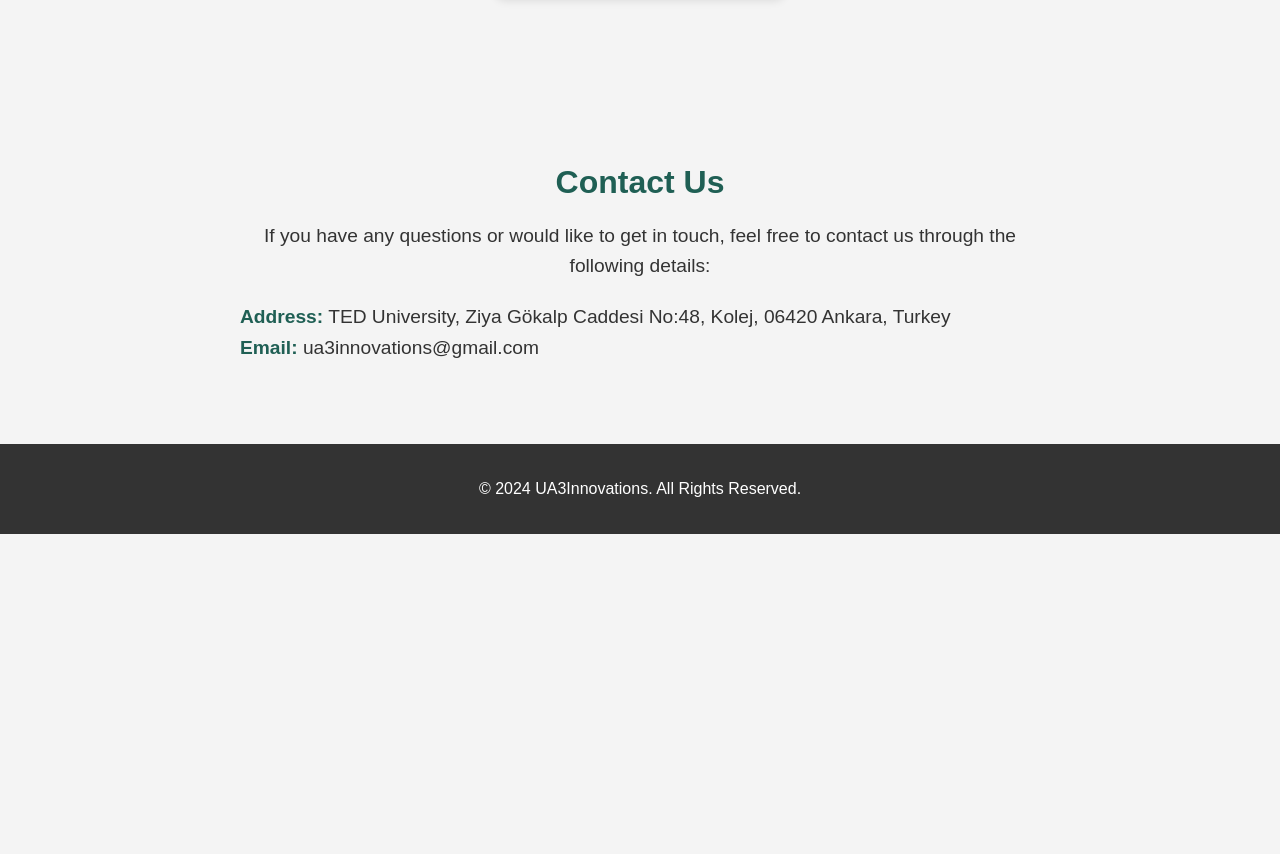
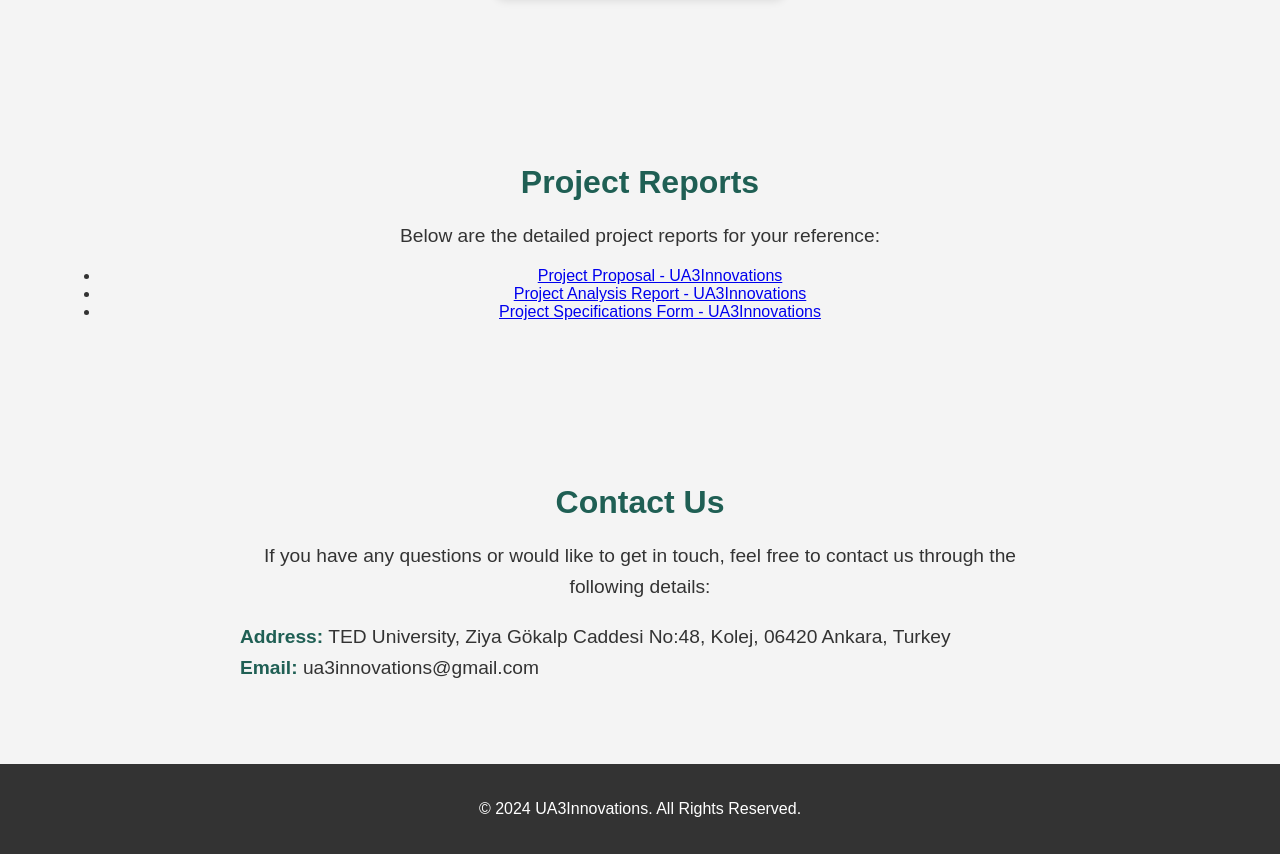
Before and after one commit to UA3Innovations/ua3innovations.github.io, a plain HTML site: page index.html in a window 1280 px wide. Shown: the part 2439-3293 px from the top of the page. Before the commit the page ends 2973 px from the top, so only its background shows below. Drawn offline with Linux system fonts and the light colour scheme; files whose address does not match are found by name.

Commit message:
Add files via upload

```diff
--- a/index.html
+++ b/index.html
@@ -90,6 +90,31 @@
         </div>
     </section>
 
+    <section id="reports" class="section">
+        <h2>Project Reports</h2>
+        <p>Below are the detailed project reports for your reference:</p>
+        <ul>
+            <li>
+                <a href="https://drive.google.com/file/d/15Loppz5CFQ0sGTlSPGmYShVKFJ-ysKX6/view?usp=sharing" target="_blank">
+                    Project Proposal - UA3Innovations
+                </a>
+            </li>
+            <li>
+                <a href="https://drive.google.com/file/d/1F6J7zz207QYZ94L6zWbiNzHHtfEMMwad/view?usp=sharing" target="_blank">
+                    Project Analysis Report - UA3Innovations
+                </a>
+            </li>
+            <li>
+                <a href="https://drive.google.com/file/d/1x-ZyYp21j8rRjO3tiamUggnOmGLhgLNL/view?usp=sharing" target="_blank">
+                    Project Specifications Form - UA3Innovations
+                </a>
+            </li>
+        </ul>
+    </section>
+
+
+
+
     <section id="contact" class="section">
         <h2>Contact Us</h2>
         <p>If you have any questions or would like to get in touch, feel free to contact us through the following details:</p>
```
